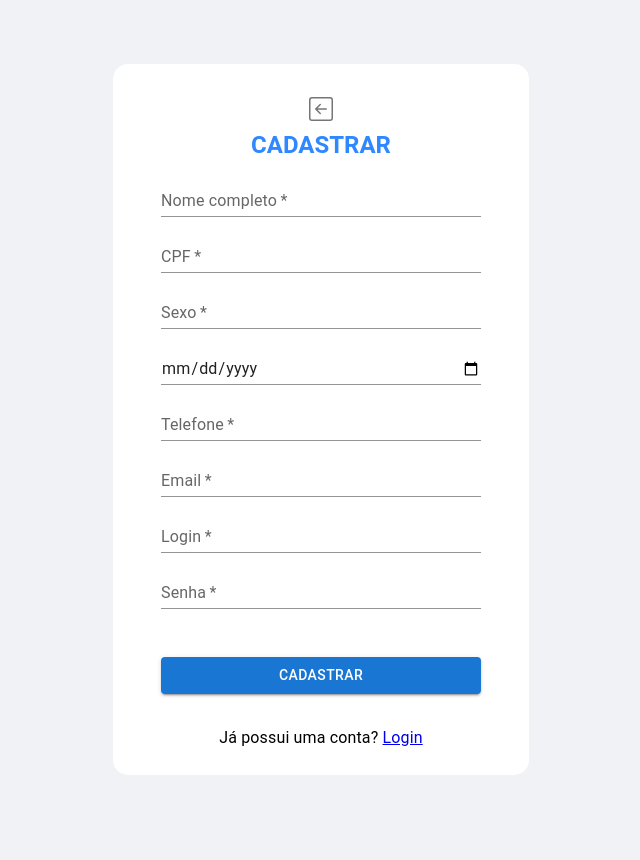
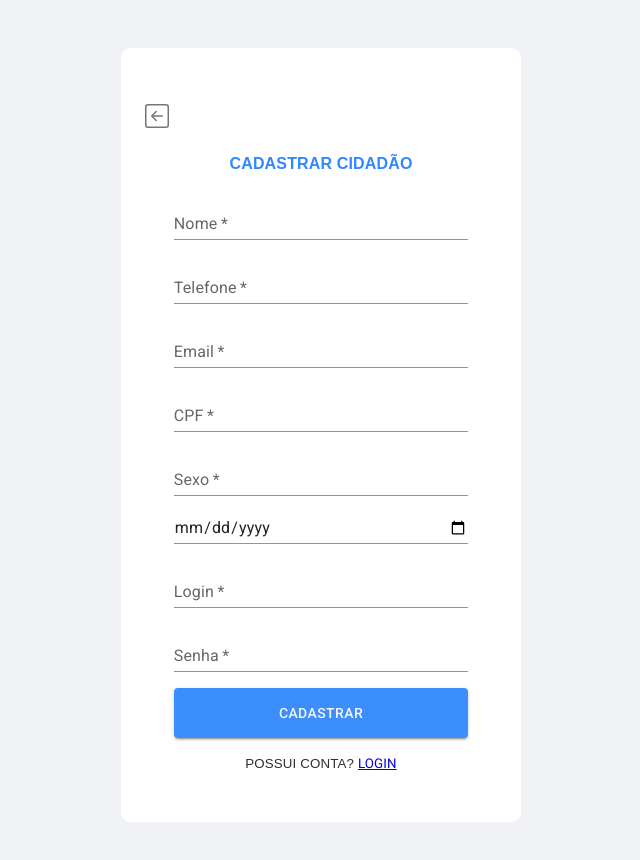
Before and after one commit to RubensLFerreira/soscidade, a React (Vite) app: page /cidadao/cadastrar in a window 1280 px wide. Shown: the top 860 px of the page, without its empty margins (319-959 px from the left). Built offline with nearby package versions, Linux system fonts and the light colour scheme.

Commit message:
feat: tipo de cadastro

```diff
--- /dev/null
+++ b/src/components/EscolherCadastro/index.jsx
@@ -0,0 +1,53 @@
+import * as React from 'react';
+import { Button, Menu, MenuItem } from '@mui/material';
+import { Link, useNavigate } from 'react-router-dom';
+
+export default function EscolherCadastro() {
+  const [anchorEl, setAnchorEl] = React.useState(null);
+  const open = Boolean(anchorEl);
+  const navigate = useNavigate();
+
+  const handleClick = (event) => {
+    setAnchorEl(event.currentTarget);
+  };
+
+  const handleClose = () => {
+    setAnchorEl(null);
+  };
+
+  const handleCidadaoClick = () => {
+    navigate('/cidadao/cadastrar');
+    handleClose();
+  };
+
+  const handlePrefeituraClick = () => {
+    navigate('/prefeitura/cadastrar');
+    handleClose();
+  };
+
+  return (
+    <div>
+      <Button
+        id="basic-button"
+        aria-controls={open ? 'basic-menu' : undefined}
+        aria-haspopup="true"
+        aria-expanded={open ? 'true' : undefined}
+        onClick={handleClick}
+      >
+        Cadastra-se
+      </Button>
+      <Menu
+        id="basic-menu"
+        anchorEl={anchorEl}
+        open={open}
+        onClose={handleClose}
+        MenuListProps={{
+          'aria-labelledby': 'basic-button',
+        }}
+      >
+        <MenuItem onClick={handleCidadaoClick}>Como cidadão</MenuItem>
+        <MenuItem onClick={handlePrefeituraClick}>Como prefeitura</MenuItem>
+      </Menu>
+    </div>
+  );
+}
--- a/src/pages/Cidadao/CadastrarCidadao/CadastrarCidadao.css
+++ /dev/null
@@ -1,23 +0,0 @@
-body {
-  background-color: #f5f5f5;
-}
-
-.box-style {
-  background-color: white;
-  width: 26rem;
-  padding: 25px 0 25px 0;
-  border-radius: 15px;
-  margin: 4rem auto 5rem auto;
-}
-
-.tittle-style {
-  color: #2F88FF;
-  font-family: Arial, Helvetica, sans-serif;
-  text-transform: uppercase;
-  font-weight: 700;
-}
-
-.button-style {
-  margin-top: 3rem;
-  width: 20rem;
-}
--- a/src/pages/Prefeitura/CadastrarPrefeitura/StyledPrefeitura.jsx
+++ b/src/pages/Cidadao/CadastrarCidadao/StyledCidadao.jsx
@@ -2,7 +2,7 @@ import { Box, TextField, Button, styled, Typography } from '@mui/material';
 
 export const StyledBox  = styled(Box) ({
   backgroundColor: '#ffffff',
-  width: '350px',
+  width: '400px',
   margin: '3rem auto 0 auto',
   textAlign: 'center',
   padding: '3rem 1rem',
--- a/src/pages/Cidadao/CadastrarCidadao/index.jsx
+++ b/src/pages/Cidadao/CadastrarCidadao/index.jsx
@@ -1,32 +1,29 @@
-import React, { useState } from "react";
-import { Link } from "react-router-dom";
+import React, { useState } from 'react';
+import { Link } from 'react-router-dom';
 
-import { cadastrarCidadao } from "../../../service/cidadaoService";
+import { cadastrarCidadao } from '../../../service/cidadaoService';
+
+import { Alert, Stack, Grid, IconButton } from '@mui/material';
+import { BsArrowLeftSquare } from 'react-icons/bs';
 
 import {
-  TextField,
-  Button,
-  Box,
-  Typography,
-  IconButton,
-  Stack,
-  Alert,
-} from "@mui/material";
-
-import { BsArrowLeftSquare } from "react-icons/bs";
-
-import "./CadastrarCidadao.css";
+  StyledBox,
+  StyledButton,
+  StyledTextField1,
+  StyledTypography,
+  StyledTypography2,
+} from './StyledCidadao';
 
 export default function FormRegister() {
   const [alert, setAlert] = useState(false);
-  const [nome, setNome] = useState("");
-  const [cpf, setCpf] = useState("");
-  const [sexo, setSexo] = useState("");
-  const [nascimento, setNascimento] = useState("");
-  const [telefone, setTelefone] = useState("");
-  const [email, setEmail] = useState("");
-  const [login, setLogin] = useState("");
-  const [senha, setSenha] = useState("");
+  const [nome, setNome] = useState('');
+  const [cpf, setCpf] = useState('');
+  const [sexo, setSexo] = useState('');
+  const [nascimento, setNascimento] = useState('');
+  const [telefone, setTelefone] = useState('');
+  const [email, setEmail] = useState('');
+  const [login, setLogin] = useState('');
+  const [senha, setSenha] = useState('');
 
   const cidadaoSubmit = async (event) => {
     event.preventDefault();
@@ -45,157 +42,147 @@ export default function FormRegister() {
   };
 
   return (
-    <div>
-      <div>
-        <Box
-          component="form"
-          sx={{
-            "& .MuiTextField-root": { m: 1, width: "25ch" },
-          }}
-          noValidate
-          autoComplete="off"
-          style={{ textAlign: "center" }}
-          className="box-style"
-        >
-          <Link to={`/tipo-cadastro`}>
-            <IconButton aria-label="delete" className="button-voltar-login">
+    <StyledBox>
+      <Grid container spacing={2}>
+        <Grid item xs={1}>
+          <Link to={`/login`}>
+            <IconButton aria-label="back" className="button-voltar-login">
               <BsArrowLeftSquare />
             </IconButton>
           </Link>
+        </Grid>
 
-          <Typography
-            className="tittle-style"
-            style={{ fontWeight: "700" }}
-            variant="h5"
-          >
-            Cadastrar
-          </Typography>
+        <Grid item xs={12}>
+          <StyledTypography>Cadastrar cidadão</StyledTypography>
+        </Grid>
 
-          <form onSubmit={cidadaoSubmit}>
-            <TextField
-              style={{ width: "20rem", height: "2.5rem" }}
+        <Grid item xs={12}>
+          <StyledTextField1
             id="standard-basic"
-              label="Nome completo"
+            label="Nome"
             variant="standard"
             type="text"
             required
-              placeholder="Ex: Pedro Silva"
+            placeholder="Digite seu nome"
             value={nome}
             onChange={(event) => setNome(event.target.value)}
           />
-            <br />
+        </Grid>
 
-            <TextField
-              style={{ width: "20rem", height: "2.5rem" }}
+        <Grid item xs={12}>
+          <StyledTextField1
+            id="standard-basic"
+            label="Telefone"
+            variant="standard"
+            type="tel"
+            required
+            placeholder="Digite seu telefone"
+            value={telefone}
+            onChange={(event) => setTelefone(event.target.value)}
+          />
+        </Grid>
+
+        <Grid item xs={12}>
+          <StyledTextField1
+            id="standard-basic"
+            label="Email"
+            variant="standard"
+            type="email"
+            required
+            placeholder="Digite seu email"
+            value={email}
+            onChange={(event) => setEmail(event.target.value)}
+          />
+        </Grid>
+
+        <Grid item xs={12}>
+          <StyledTextField1
             id="standard-basic"
             label="CPF"
             variant="standard"
             type="text"
             required
-              placeholder="Obs: Sem sinais"
+            placeholder="Digite seu cpf"
             value={cpf}
             onChange={(event) => setCpf(event.target.value)}
           />
-            <br />
+        </Grid>
 
-            <TextField
-              style={{ width: "20rem", height: "3.5rem" }}
+        <Grid item xs={12}>
+          <StyledTextField1
             id="standard-basic"
             label="Sexo"
             variant="standard"
             type="text"
             required
-              placeholder="Ex: M ou F"
+            placeholder="Digite seu sexo"
             value={sexo}
             onChange={(event) => setSexo(event.target.value)}
           />
-            <br />
+        </Grid>
 
-            <TextField
-              style={{ width: "20rem", height: "1.5rem" }}
+        <Grid item xs={12}>
+          <StyledTextField1
             id="standard-basic"
             variant="standard"
             type="date"
             required
+            placeholder="Digite seu nascimento"
             value={nascimento}
             onChange={(event) => setNascimento(event.target.value)}
           />
-            <br />
+        </Grid>
 
-            <TextField
-              style={{ width: "20rem", height: "2.5rem" }}
-              id="standard-basic"
-              label="Telefone"
-              variant="standard"
-              type="tel"
-              required
-              placeholder="Obs: sem sinais"
-              value={telefone}
-              onChange={(event) => setTelefone(event.target.value)}
-            />
-            <br />
-
-            <TextField
-              style={{ width: "20rem", height: "2.5rem" }}
-              id="standard-basic"
-              label="Email"
-              variant="standard"
-              type="email"
-              required
-              placeholder="Ex: mario@gmail.com"
-              value={email}
-              onChange={(event) => setEmail(event.target.value)}
-            />
-            <br />
-
-            <TextField
-              style={{ width: "20rem", height: "2.5rem" }}
+        <Grid item xs={12}>
+          <StyledTextField1
             id="standard-basic"
             label="Login"
             variant="standard"
             type="text"
             required
-              placeholder="Obs: será usado para login"
+            placeholder="Digite seu login"
             value={login}
             onChange={(event) => setLogin(event.target.value)}
           />
-            <br />
+        </Grid>
 
-            <TextField
-              style={{ width: "20rem", height: "2.5rem" }}
+        <Grid item xs={12}>
+          <StyledTextField1
             id="standard-basic"
             label="Senha"
             variant="standard"
             type="password"
             required
-              placeholder="Obs: será usado para login"
+            placeholder="Digite sua senha"
             value={senha}
             onChange={(event) => setSenha(event.target.value)}
           />
-            <br />
+        </Grid>
 
-            <Button
-              style={{ margin: "3rem 0 2rem 0" }}
-              className="button-style"
+        <Grid item xs={12}>
+          <StyledButton
             variant="contained"
             type="submit"
+            onClick={cidadaoSubmit}
           >
             Cadastrar
-            </Button>
+          </StyledButton>
+        </Grid>
 
-            <Typography>
-              Já possui uma conta? <Link to={`/login`}>Login</Link>
-            </Typography>
-          </form>
-        </Box>
-      </div>
+        <Grid item xs={12}>
+          <StyledTypography2>
+            Possui conta? <Link to={`/Login`}>Login</Link>
+          </StyledTypography2>
+        </Grid>
+      </Grid>
+
       {alert && (
-        <Stack sx={{ width: "300px", marginLeft: "1rem" }} spacing={2}>
+        <Stack sx={{ width: '300px', marginLeft: '1rem' }} spacing={2}>
           <Alert variant="filled" severity="success">
-            Cidadão cadastrado com sucesso!
+            Prefeitura cadastrada com sucesso!
           </Alert>
         </Stack>
       )}
-    </div>
+    </StyledBox>
   );
 }
--- a/src/pages/Inicio.jsx
+++ b/src/pages/Inicio.jsx
@@ -17,9 +17,6 @@ export default function Inicio() {
         <Button href="/reportar">Reportar</Button>
         <br />
         <hr />
-        <Button href="/tipo-cadastro">Tipo de cadastro</Button>
-        <br />
-        <hr />
         <Button href="/denunciar">Denunciar</Button>
         <br />
         <hr />
--- a/src/pages/Login/StyledLogin.jsx
+++ b/src/pages/Login/StyledLogin.jsx
@@ -2,7 +2,7 @@ import { Box, TextField, Button, styled } from '@mui/material';
 
 export const StyledBox  = styled(Box) ({
   backgroundColor: '#ffffff',
-  width: '350px',
+  width: '400px',
   margin: '3rem auto 0 auto',
   textAlign: 'center',
   padding: '3rem 1rem',
--- a/src/pages/Login/index.jsx
+++ b/src/pages/Login/index.jsx
@@ -1,11 +1,13 @@
 import React, { useState } from 'react';
-import { Link, useNavigate } from 'react-router-dom'
-;
-import { Grid, Typography, Alert, Box } from '@mui/material';
+import { useNavigate, Link } from 'react-router-dom';
+import { Grid, Typography, Alert, Box, IconButton } from '@mui/material';
 import { LogoVertical } from '../../components/LogoVertical';
 import { StyledBox, StyledTextField1, StyledButton } from './StyledLogin';
 
+import { BsArrowLeftSquare } from 'react-icons/bs';
+
 import { validarLogin, validarSenha } from '../../utils/validadores';
+import EscolherCadastro from '../../components/EscolherCadastro';
 
 import AuthService from '../../service/AuthService';
 
@@ -57,6 +59,13 @@ export default function Login() {
     <StyledBox>
       <form>
         <Grid container spacing={2}>
+          <Grid item xs={1}>
+            <Link to={`/reportar`}>
+              <IconButton aria-label="delete" className="button-voltar-login">
+                <BsArrowLeftSquare />
+              </IconButton>
+            </Link>
+          </Grid>
           <Grid item xs={12}>
             <LogoVertical />
           </Grid>
@@ -86,10 +95,8 @@ export default function Login() {
             </StyledButton>
           </Grid>
           <Grid item xs={12}>
-            <Typography>
-              Não possui conta?{' '}
-              <Link to={`/cidadao/cadastrar`}>Cadastra-se</Link>
-            </Typography>
+            <Typography>Não possui conta?</Typography>
+            <EscolherCadastro />
           </Grid>
         </Grid>
       </form>
--- a/src/pages/Prefeitura/CadastrarPrefeitura/index.jsx
+++ b/src/pages/Prefeitura/CadastrarPrefeitura/index.jsx
@@ -1,10 +1,10 @@
-import React, { useState } from "react";
-import { Link } from "react-router-dom";
+import React, { useState } from 'react';
+import { Link } from 'react-router-dom';
 
-import { cadastrarPrefeitura } from "../../../service/prefeituraService";
+import { cadastrarPrefeitura } from '../../../service/prefeituraService';
 
-import { Alert, Stack, Grid, IconButton } from "@mui/material";
-import { BsArrowLeftSquare } from "react-icons/bs";
+import { Alert, Stack, Grid, IconButton } from '@mui/material';
+import { BsArrowLeftSquare } from 'react-icons/bs';
 
 import {
   StyledBox,
@@ -12,18 +12,17 @@ import {
   StyledTextField1,
   StyledTypography,
   StyledTypography2,
-} from "./StyledPrefeitura";
-
+} from './StyledPrefeitura';
 
 export default function FormRegisterPrefeitura() {
   const [alert, setAlert] = useState(false);
-  const [nome, setNome] = useState("");
-  const [telefone, setTelefone] = useState("");
-  const [email, setEmail] = useState("");
-  const [prefeito, setPrefeito] = useState("");
-  const [site, setSite] = useState("");
-  const [login, setLogin] = useState("");
-  const [senha, setSenha] = useState("");
+  const [nome, setNome] = useState('');
+  const [telefone, setTelefone] = useState('');
+  const [email, setEmail] = useState('');
+  const [prefeito, setPrefeito] = useState('');
+  const [site, setSite] = useState('');
+  const [login, setLogin] = useState('');
+  const [senha, setSenha] = useState('');
 
   const prefeituraSubmit = async (event) => {
     event.preventDefault();
@@ -43,8 +42,8 @@ export default function FormRegisterPrefeitura() {
   return (
     <StyledBox>
       <Grid container spacing={2}>
-        <Grid item xs={12}>
-          <Link to={`/tipo-cadastro`}>
+        <Grid item xs={1}>
+          <Link to={`/login`}>
             <IconButton aria-label="back" className="button-voltar-login">
               <BsArrowLeftSquare />
             </IconButton>
@@ -52,7 +51,7 @@ export default function FormRegisterPrefeitura() {
         </Grid>
 
         <Grid item xs={12}>
-          <StyledTypography>Cadastrar</StyledTypography>
+          <StyledTypography>Cadastrar Prefeitura</StyledTypography>
         </Grid>
 
         <Grid item xs={12}>
@@ -147,7 +146,11 @@ export default function FormRegisterPrefeitura() {
         </Grid>
 
         <Grid item xs={12}>
-          <StyledButton variant="contained" type="submit" onClick={prefeituraSubmit}>
+          <StyledButton
+            variant="contained"
+            type="submit"
+            onClick={prefeituraSubmit}
+          >
             Cadastrar
           </StyledButton>
         </Grid>
@@ -160,7 +163,7 @@ export default function FormRegisterPrefeitura() {
       </Grid>
 
       {alert && (
-        <Stack sx={{ width: "300px", marginLeft: "1rem" }} spacing={2}>
+        <Stack sx={{ width: '300px', marginLeft: '1rem' }} spacing={2}>
           <Alert variant="filled" severity="success">
             Prefeitura cadastrada com sucesso!
           </Alert>
--- a/src/pages/TipoCadastro/StyledTipoCadastro.jsx
+++ /dev/null
@@ -1,30 +0,0 @@
-import { Grid, styled, Typography, Box } from "@mui/material/";
-
-export const StyledTypography1 = styled(Typography)({
-  color: "#322153",
-  fontSize: "25pt",
-  fontWeight: "bold",
-  marginTop: "2rem",
-  textAlign: 'center'
-});
-
-export const StyledTypography2 = styled(Typography)({
-  color: "#322153",
-  fontSize: "13pt",
-  marginBottom: "2rem",
-  textAlign: 'justify',
-});
-
-export const StyledBox = styled(Box)({
-  backgroundColor: "white",
-  maxWidth: "850px",
-  width: "70vw",
-  margin: "2rem auto 1rem auto",
-  padding: "1rem 2rem",
-  borderRadius: "10px",
-});
-
-export const StyledGrid = styled(Grid)({
-  margin: "2rem 0",
-  padding: "1rem",
-});
--- a/src/pages/TipoCadastro/index.jsx
+++ /dev/null
@@ -1,117 +0,0 @@
-import * as React from "react";
-import { Link } from "react-router-dom";
-
-import {
-  Grid,
-  Card,
-  CardContent,
-  Button,
-  CardActions,
-  CardMedia,
-  Typography,
-} from "@mui/material/";
-
-import {
-  StyledTypography1,
-  StyledTypography2,
-  StyledBox,
-  StyledGrid,
-} from "./StyledTipoCadastro";
-
-import ImagemCidadao from "../../../public/img/cidadao.png";
-import ImagemPrefeitura from "../../../public/img/prefeitura.png";
-
-import { BsBoxArrowInRight } from "react-icons/bs";
-import { BsXCircle } from "react-icons/bs";
-
-export default function TipoCadastro() {
-  return (
-    <>
-      <StyledBox>
-        <StyledGrid>
-          <StyledTypography1>Bem-vindo(a) ao SOS Cidade!</StyledTypography1>
-        </StyledGrid>
-
-        <StyledGrid>
-          <StyledTypography2>
-            Na SOS Cidade, estamos comprometidos em tornar a sua cidade um lugar
-            melhor para se viver. Queremos oferecer uma plataforma onde você,
-            como um cidadão engajado, possa relatar problemas de infraestrutura
-            e colaborar para solucioná-los em conjunto com as autoridades
-            municipais.
-          </StyledTypography2>
-        </StyledGrid>
-
-        <StyledGrid container spacing={2}>
-          <Grid item xs={6}>
-            <Card sx={{ maxWidth: 345 }}>
-              <CardMedia
-                sx={{ height: 140 }}
-                image={ImagemCidadao}
-                title="green iguana"
-              />
-              <CardContent>
-                <Typography gutterBottom variant="h6" component="div">
-                  Me cadastrar como cidadão
-                </Typography>
-                <Typography variant="body2" color="text.secondary">
-                  Cadastrando-se como cidadão você poderá relatar problemas de
-                  infraestrutura da sua cidade, acompanhar o status do problema,
-                  entre outras contribuições.
-                </Typography>
-              </CardContent>
-
-              <CardActions style={{ justifyContent: "space-between" }}>
-                <Link to={`/cidadao/cadastrar`}>
-                  <Button size="small" endIcon={<BsBoxArrowInRight />}>
-                    Cadastrar
-                  </Button>
-                </Link>
-
-                <Link to={`/reportar`}>
-                  <Button size="small" color="error" endIcon={<BsXCircle />}>
-                    Cancelar
-                  </Button>
-                </Link>
-              </CardActions>
-            </Card>
-          </Grid>
-
-          <Grid item xs={6}>
-            <Card sx={{ maxWidth: 345 }}>
-              <CardMedia
-                sx={{ height: 140 }}
-                image={ImagemPrefeitura}
-                title="green iguana"
-              />
-              <CardContent>
-                <Typography gutterBottom variant="h5" component="div">
-                  Cadastrar prefeitura
-                </Typography>
-                <Typography variant="body2" color="text.secondary">
-                  Cadastrando-se oficialmente como prefeitura, a instituição
-                  poderá verificar quais pontos da cidade precisam de reparos,
-                  assim mantendo uma cidade mais harmonioza.F
-                </Typography>
-              </CardContent>
-
-              <CardActions style={{ justifyContent: "space-between" }}>
-                <Link to={`/prefeitura/cadastrar`}>
-                  <Button size="small" endIcon={<BsBoxArrowInRight />}>
-                    Cadastrar
-                  </Button>
-                </Link>
-
-                <Link to={`/reportar`}>
-                  <Button size="small" color="error" endIcon={<BsXCircle />}>
-                    Cancelar
-                  </Button>
-                </Link>
-              </CardActions>
-            </Card>
-          </Grid>
-        </StyledGrid>
-      </StyledBox>
-    </>
-  );
-}
--- a/src/router/index.jsx
+++ b/src/router/index.jsx
@@ -5,8 +5,6 @@ import Inicio from '../pages/Inicio';
 import Login from '../pages/Login';
 
 import Reportar from '../pages/Reportar';
-
-import TipoCadastro from '../pages/TipoCadastro';
 
 import Denunciar from '../pages/Denunciar';
 
@@ -29,8 +27,6 @@ export const Router = () => {
 
       <Route path="/reportar" element={<Reportar />} />
 
-      <Route path="/tipo-cadastro" element={<TipoCadastro />} />
-
       <Route path="/denunciar" element={<Denunciar />} />
 
       <Route path="/cidadaos" element={<BuscarCidadaos />} />
--- a/src/styles/global.js
+++ b/src/styles/global.js
@@ -1,10 +1,14 @@
 import { createGlobalStyle } from 'styled-components';
 
 const GlobalStyle = createGlobalStyle`
+
+  @import url('https://fonts.googleapis.com/css2?family=Roboto:wght@300;400;500;700&display=swap');
+
   * {
     margin: 0;
     padding: 0;
     box-sizing: border-box;
+    font-family: 'Roboto', sans-serif;
   }
 
   body {
```
Lines whose indentation alone changed are shown as unchanged.
